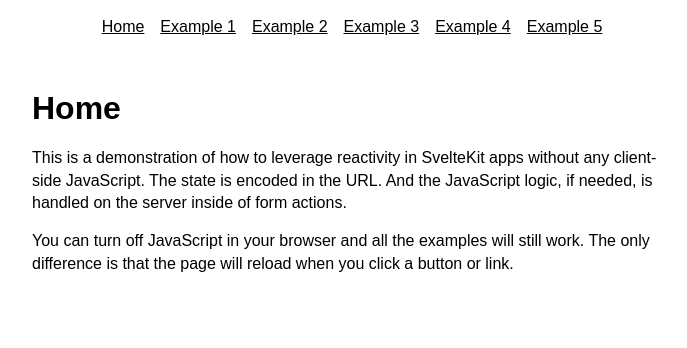
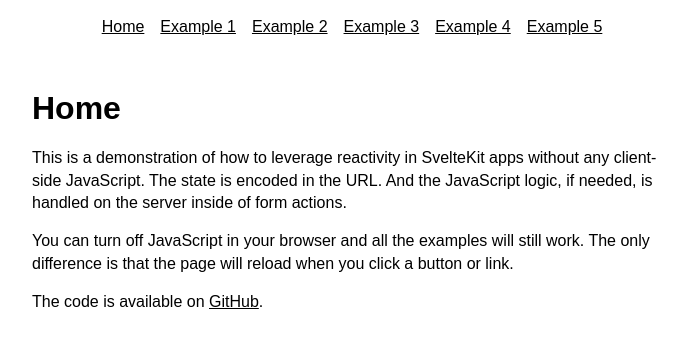
Before and after one commit to ScriptRaccoon/sveltekit-forms, a SvelteKit app: page / in a window 1280 px wide. Shown: the top 348 px of the page, without its empty margins (288-975 px from the left). Built offline with nearby package versions, Linux system fonts and the light colour scheme.

Commit message:
add github link

```diff
--- a/src/routes/+page.svelte
+++ b/src/routes/+page.svelte
@@ -14,3 +14,10 @@
 	You can turn off JavaScript in your browser and all the examples will still work. The
 	only difference is that the page will reload when you click a button or link.
 </p>
+
+<p>
+	The code is available on
+	<a href="https://github.com/ScriptRaccoon/sveltekit-forms" target="_blank">
+		GitHub</a
+	>.
+</p>
```
